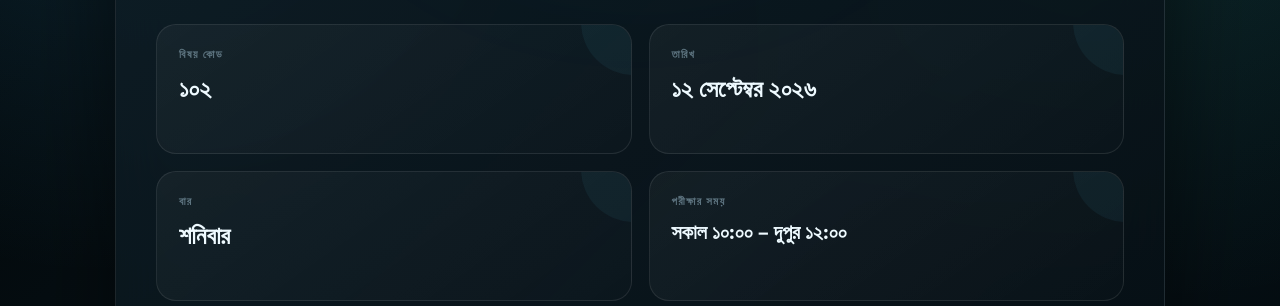
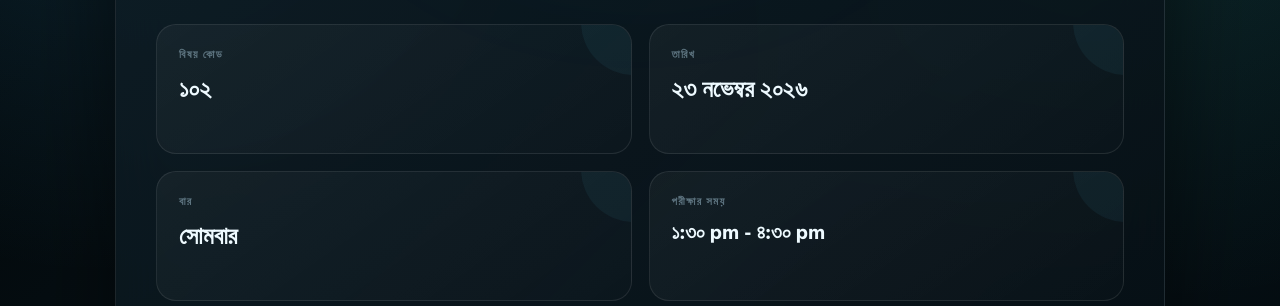
Before and after one commit to eabcd22334-afk/Quiz-12-26, a plain HTML site: page banglaroutine.html in a window 1280 px wide. Shown: the part 280-586 px from the top of the page. Drawn offline with Linux system fonts and the light colour scheme.

Commit message:
Update exam date and time in banglaroutine.html

```diff
--- a/banglaroutine.html
+++ b/banglaroutine.html
@@ -1205,7 +1205,7 @@
 
                         <div class="info-value">
 
-                            ১২ সেপ্টেম্বর ২০২৬
+                            ২৩ নভেম্বর ২০২৬
 
                         </div>
 
@@ -1224,7 +1224,7 @@
 
                         <div class="info-value">
 
-                            শনিবার
+                            সোমবার
 
                         </div>
 
@@ -1243,7 +1243,8 @@
 
                         <div class="info-value small">
 
-                            সকাল ১০:০০ – দুপুর ১২:০০
+                         ১:৩০ pm - ৪:৩০ pm
+
 
                         </div>
 
@@ -1474,10 +1475,10 @@
          * BANGLA 2ND PAPER EXAM
          *
          * Date:
-         * 12 September 2026
+         * 23 November 2026
          *
          * Time:
-         * 10:00 AM
+         * 1:30 pm
          *
          * Bangladesh Time:
          * UTC +06:00
```
